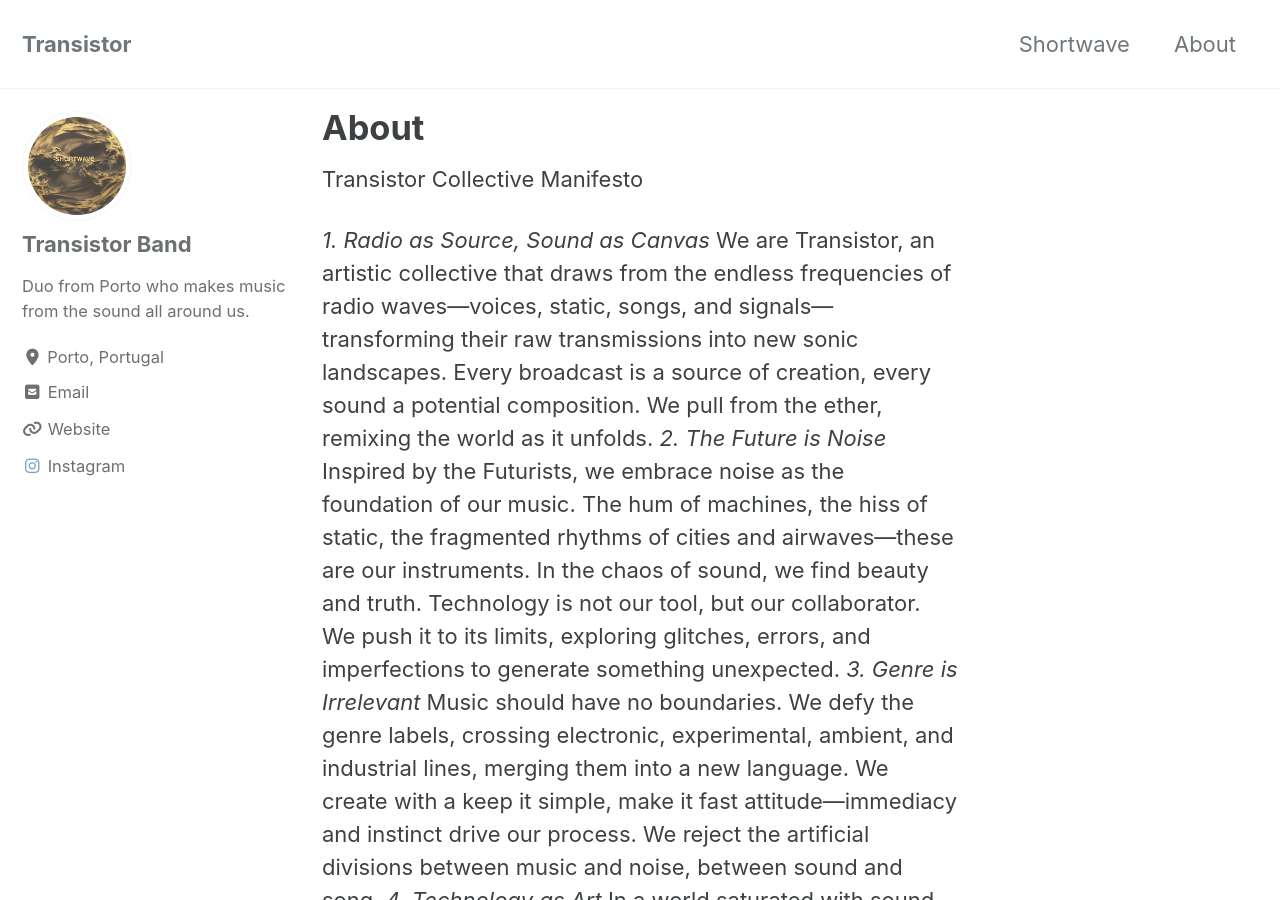
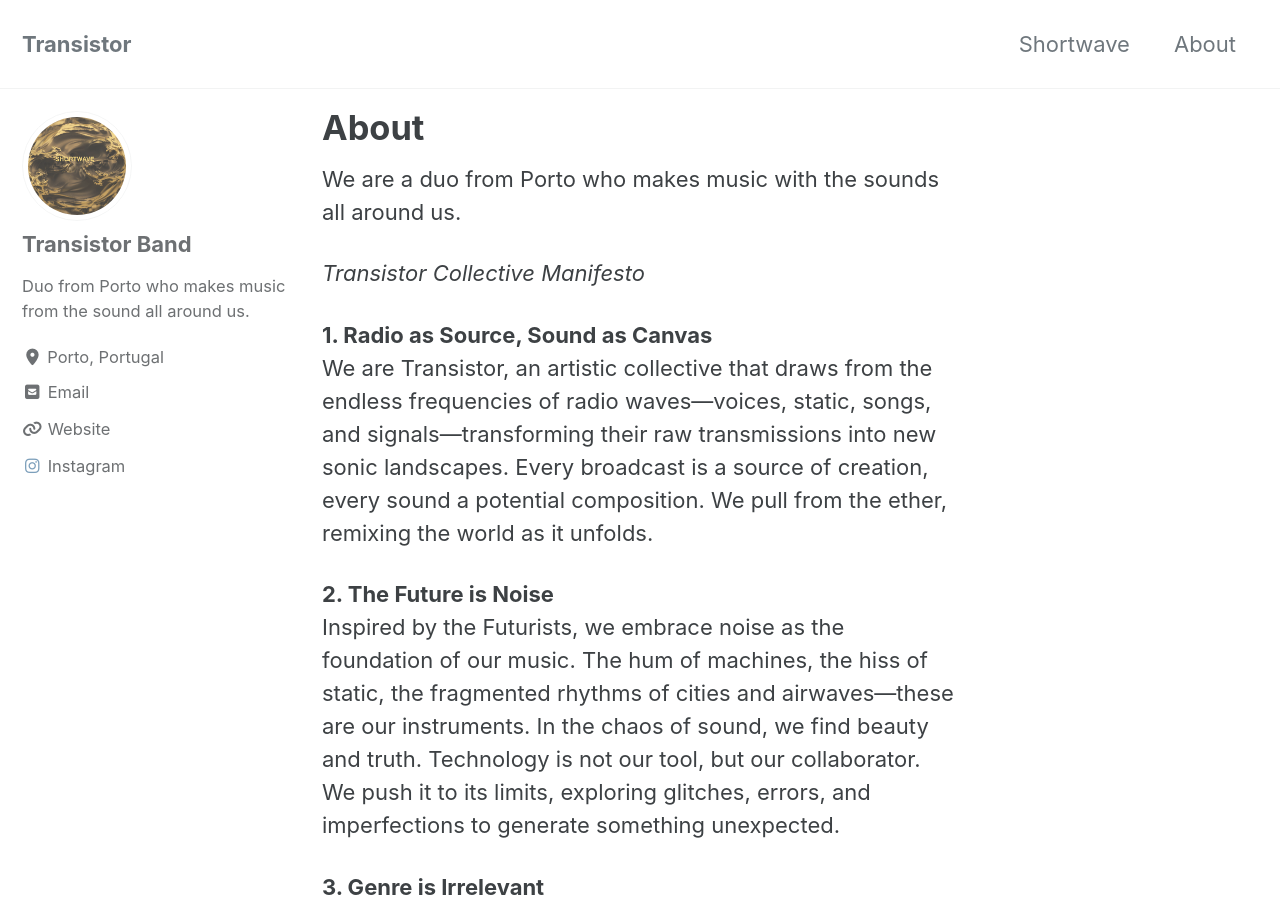
Before and after one commit to transistormusic/transistormusic.github.io, a Jekyll site: the page built from _pages/about.md, in a window 1280 px wide and 900 px high. Built offline with Jekyll 4.4.1, drawn with Linux system fonts in a browser that asks for light colours; cached includes are drawn as plain includes.

Commit message:
Update about.md

```diff
--- a/_pages/about.md
+++ b/_pages/about.md
@@ -3,20 +3,28 @@
 title: "About"
 ---
 
-Transistor Collective Manifesto
+We are a duo from Porto who makes music with the sounds all around us.
 
-*1. Radio as Source, Sound as Canvas*
+*Transistor Collective Manifesto*
+
+**1. Radio as Source, Sound as Canvas**\
 We are Transistor, an artistic collective that draws from the endless frequencies of radio waves—voices, static, songs, and signals—transforming their raw transmissions into new sonic landscapes. Every broadcast is a source of creation, every sound a potential composition. We pull from the ether, remixing the world as it unfolds.
-*2. The Future is Noise*
+
+**2. The Future is Noise**\
 Inspired by the Futurists, we embrace noise as the foundation of our music. The hum of machines, the hiss of static, the fragmented rhythms of cities and airwaves—these are our instruments. In the chaos of sound, we find beauty and truth. Technology is not our tool, but our collaborator. We push it to its limits, exploring glitches, errors, and imperfections to generate something unexpected.
-*3. Genre is Irrelevant*
+
+**3. Genre is Irrelevant**\
 Music should have no boundaries. We defy the genre labels, crossing electronic, experimental, ambient, and industrial lines, merging them into a new language. We create with a keep it simple, make it fast attitude—immediacy and instinct drive our process. We reject the artificial divisions between music and noise, between sound and song.
-*4. Technology as Art*
+
+**4. Technology as Art**\
 In a world saturated with sound, we exploit technology to make the invisible audible. From analog radio waves to digital distortion, from vintage transmitters to cutting-edge software, we experiment with the past and the present to shape the future. We don't just use machines; we converse with them, allowing technology to shape the narrative as much as we shape the sound.
-*5. Sound Everywhere, Always*
+
+**5. Sound Everywhere, Always**\
 There are no limits to where music comes from or where it can be found. All sound is music—whether it's a lost frequency or a discarded pop song, a voice breaking through static or the steady hum of a forgotten channel. We believe in the democratization of sound, drawing from all sources and all environments to construct our compositions.
-*6. Chaos is Creation*
+
+**6. Chaos is Creation**\
 Order is a construct. The sounds we use are fragmented, interrupted, nonlinear. Like the Futurists, we embrace speed, disruption, and change. Our compositions are not predefined—they emerge from the act of discovery, from the unexpected collisions of sound, frequency, and form.
-*7. Always Forward*
+
+**7. Always Forward**\
 We are the architects of new sonic futures. We strive for music that is not just heard but felt. We want to challenge, provoke, and rewire the way people experience sound. In every performance, every track, every experiment, we ask: What comes next?
 We are Transistor—where technology, noise, and human instinct collide.
```
